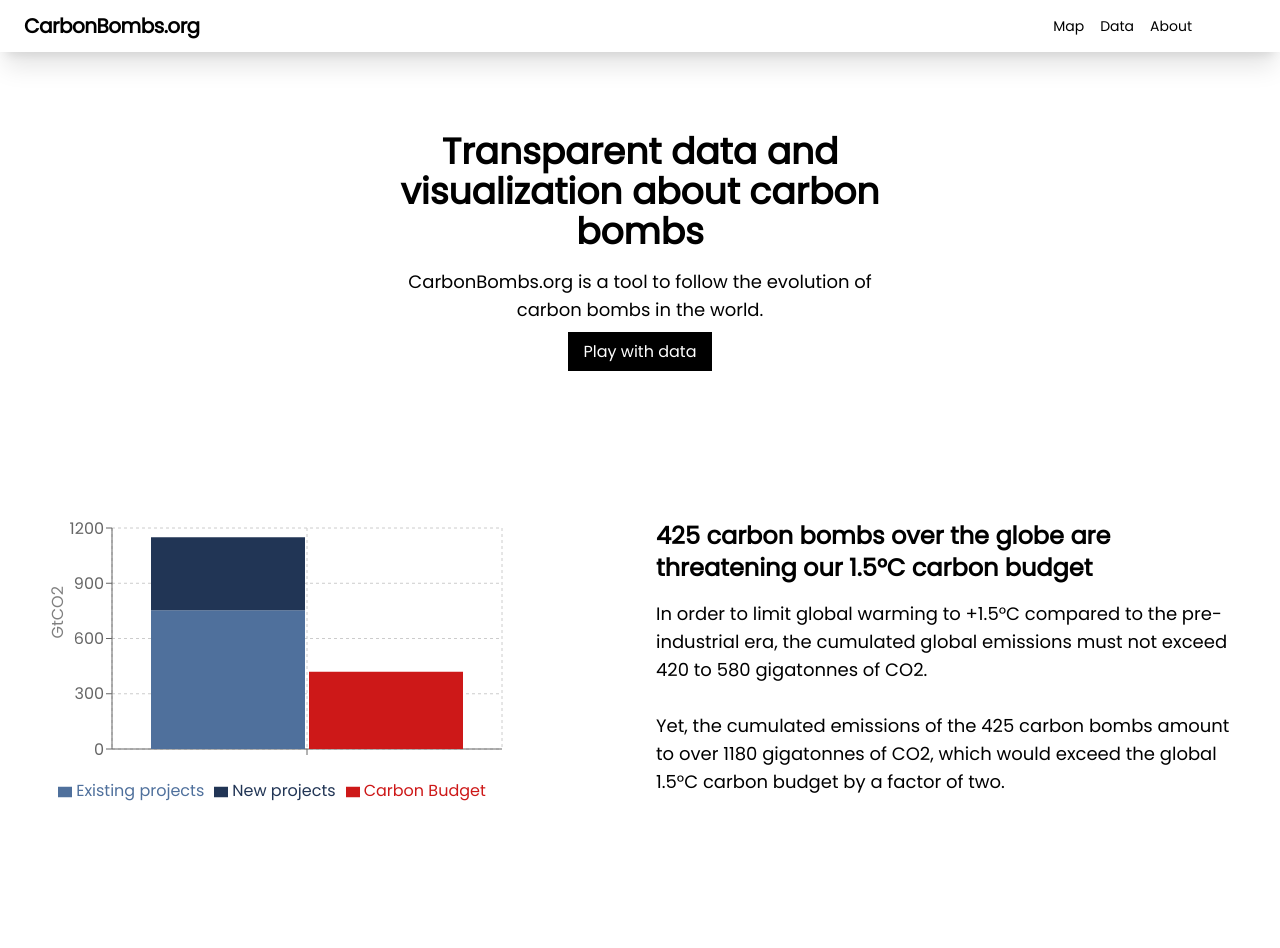
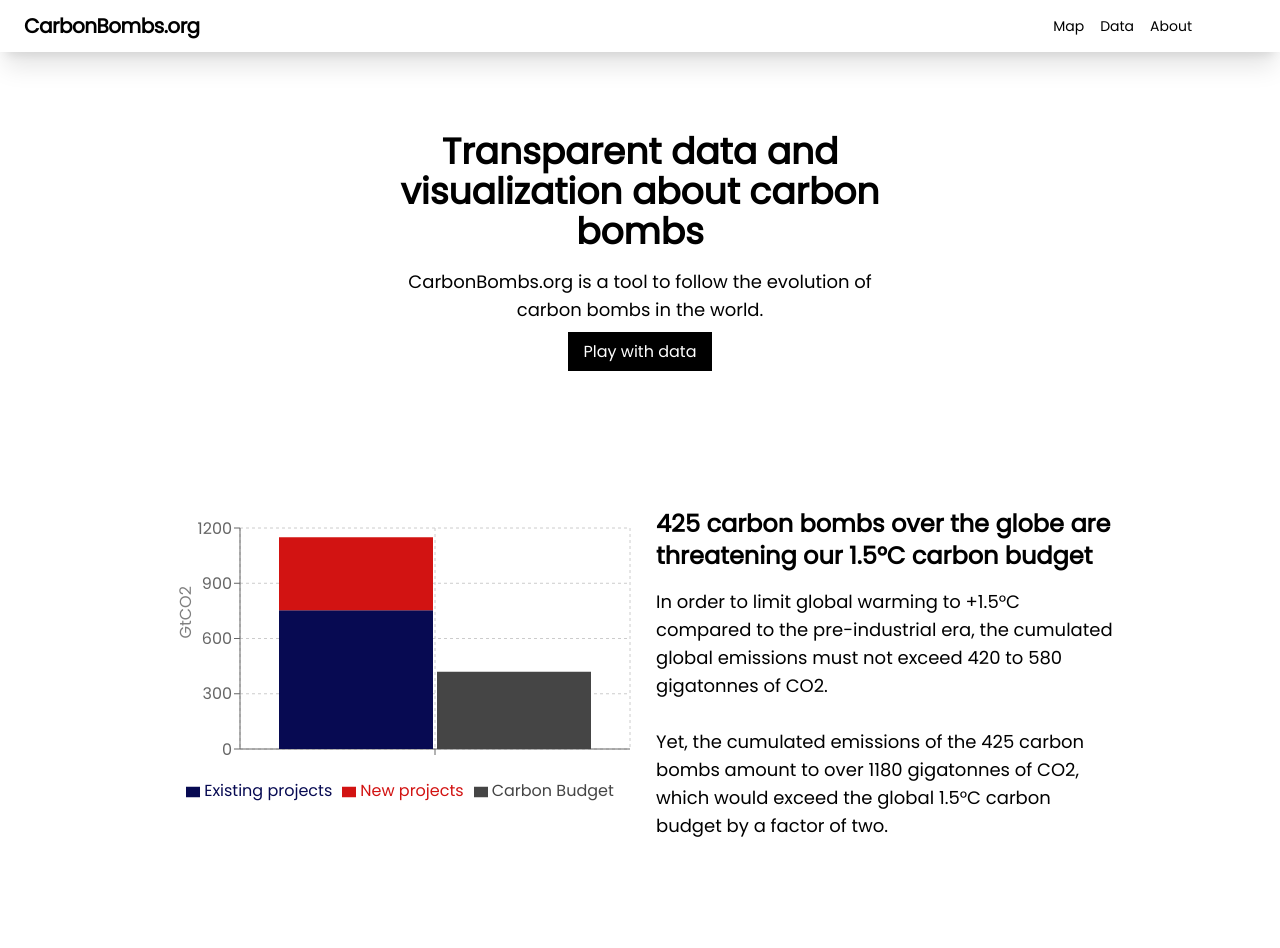
Before and after one commit to dataforgoodfr/CarbonBombsApp, a Next.js app: page / in a window 1280 px wide. Shown: the top 948 px of the page. Built offline with nearby package versions, Linux system fonts and the light colour scheme.

Commit message:
Changed colors

```diff
--- a/palette.js
+++ b/palette.js
@@ -1,7 +1,7 @@
 const customColors = {
-  'customExisting': '#4f709c',
-  'customNew': '#213555',
-  'customBudget': '#cd1818',
+  'customExisting': '#070a52',
+  'customNew': '#d21312',
+  'customBudget': '#454545',
   'customOilGas': "#9babb8",
   'customCoal': "#967e76",
 }
--- a/src/components/graphs/BarChartTotalEmissions.tsx
+++ b/src/components/graphs/BarChartTotalEmissions.tsx
@@ -72,14 +72,14 @@ const BarChartTotalEmissions = ({ bombsData }) => {
       <Legend />c
       <ReferenceLine
         y={420}
-        stroke="#cd1818"
+        stroke='#454545'
         strokeDasharray="3 3"
       >
         <Label
           value="Carbon Budget"
-          position="end"
-          offset={100}
-          style={{ fill: '#cd1818', textAnchor: 'end' }}
+          position="top"
+          offset={10}
+          style={{ fill: '#454545', textAnchor: 'start' }}
         />
       </ReferenceLine>
       {fuelTypes.map((type, index) => (
--- a/src/pages/index.tsx
+++ b/src/pages/index.tsx
@@ -337,7 +337,7 @@ const HomePage = () => {
       <Seo />
 
       <main>
-        <div className="container mx-auto px-4">
+        <div className="container mx-auto w-4/5 px-4">
           <div className="my-20">
             <div className="text-center">
               <div className="max-w-lg mx-auto">
@@ -347,7 +347,7 @@ const HomePage = () => {
                 <p className="text-lg">CarbonBombs.org is a tool to follow the evolution of carbon bombs in the world.</p>
                 <div className="mt-4">
                   <div className="text-center">
-                    <a href="#play-with-data" className="py-2 px-4 bg-black text-white hover:bg-gray-800">Play with data</a>
+                    <a href="#data" className="py-2 px-4 bg-black text-white hover:bg-gray-800">Play with data</a>
                   </div>
                 </div>
               </div>
```
